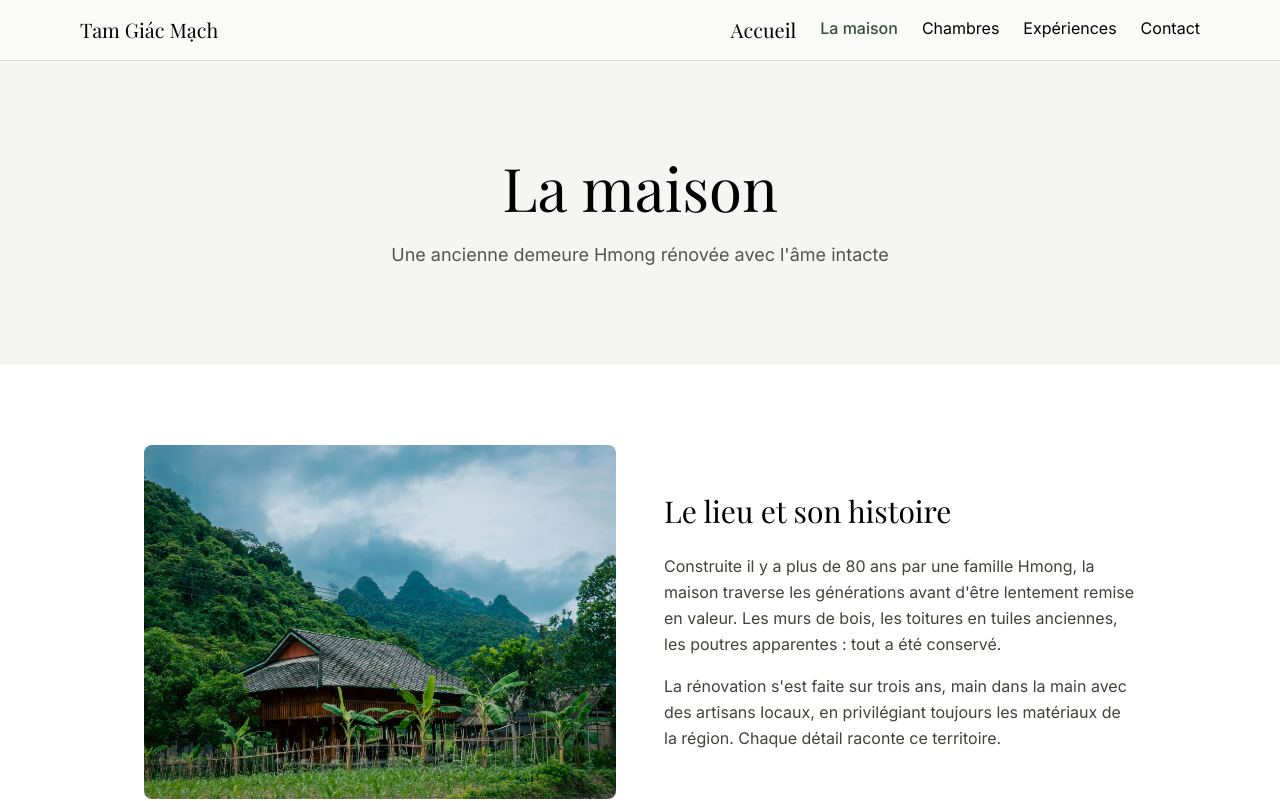
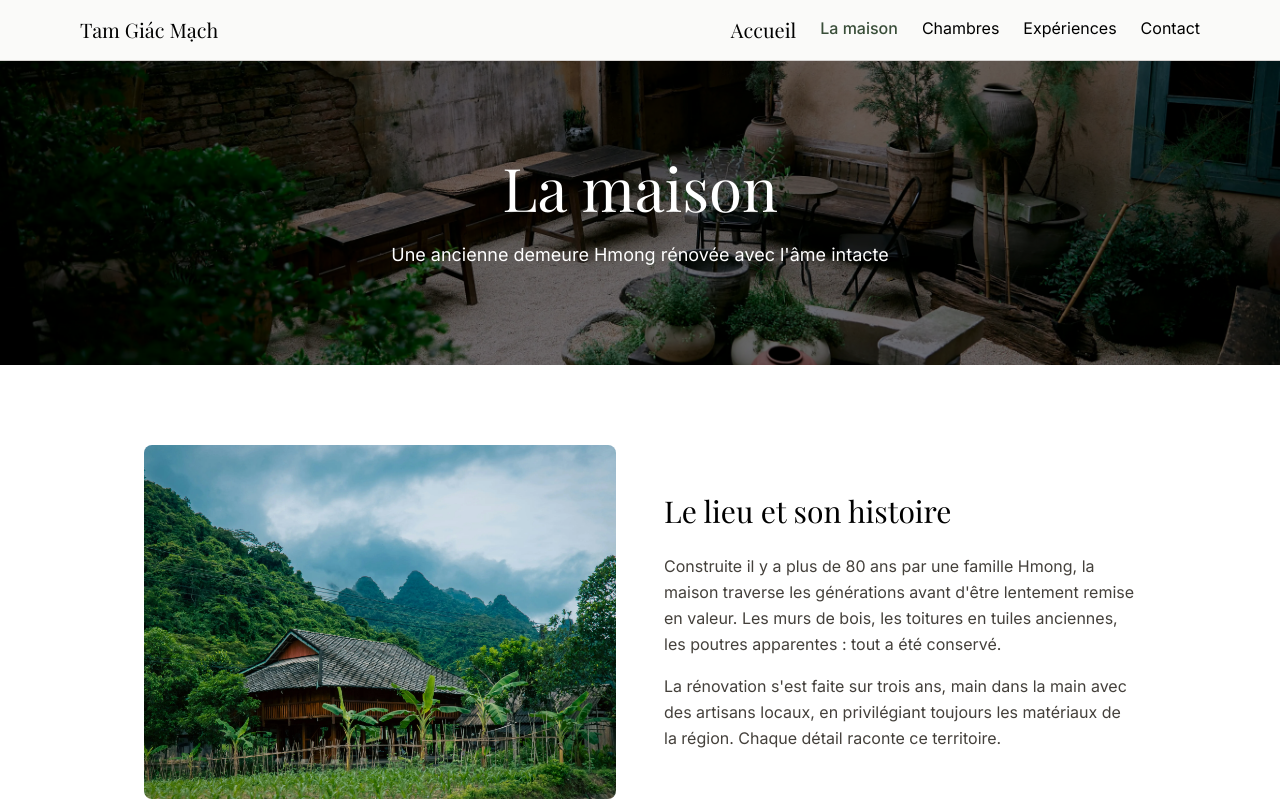
Before and after one commit to alexwebdevpro-coder/tam-giac-mach, a Vue app: page /la-maison in a window 1280 px wide. Shown: the top 801 px of the page. Built offline with nearby package versions, Linux system fonts and the light colour scheme.

Commit message:
feat: add PageHero component and apply it on all pages

```diff
--- /dev/null
+++ b/src/components/ui/PageHero.vue
@@ -0,0 +1,45 @@
+<script setup>
+defineProps({
+  image: {
+    type: String,
+    required: true,
+  },
+  alt: {
+    type: String,
+    required: true,
+  },
+  title: {
+    type: String,
+    required: true,
+  },
+  subtitle: {
+    type: String,
+    default: '',
+  },
+  objectPosition: {
+    type: String,
+    default: 'object-center',
+  },
+  overlayOpacity: {
+    type: String,
+    default: 'bg-black/50',
+  },
+})
+</script>
+
+<template>
+  <section class="relative py-24 px-4">
+    <img
+      :src="image"
+      :alt="alt"
+      :class="['absolute inset-0 w-full h-full object-cover', objectPosition]"
+    />
+    <div class="absolute inset-0" :class="overlayOpacity"></div>
+    <div class="relative max-w-4xl mx-auto text-center text-white">
+      <h1 class="text-5xl md:text-6xl font-serif mb-6">{{ title }}</h1>
+      <p v-if="subtitle" class="text-lg">{{ subtitle }}</p>
+    </div>
+  </section>
+</template>
+
+<style scoped></style>
--- a/src/views/ContactView.vue
+++ b/src/views/ContactView.vue
@@ -1,17 +1,17 @@
 <script setup>
 import ContactForm from '@/components/contact/ContactForm.vue'
 import FadeIn from '@/components/ui/FadeIn.vue'
+import PageHero from '@/components/ui/PageHero.vue'
 </script>
 
 <template>
-  <section class="bg-stone-100 py-24 px-4">
-    <div class="max-w-4xl mx-auto text-center">
-      <h1 class="text-5xl md:text-6xl font-serif mb-6">Nous contacter</h1>
-      <p class="text-lg text-stone-600">
-        Une question, une demande de réservation, une envie d'en savoir plus ?
-      </p>
-    </div>
-  </section>
+  <PageHero
+    image="/images/general/viet-marche-chemin.webp"
+    alt="Chemin de marché au Vietnam"
+    title="Nous contacter"
+    subtitle="Une question, une demande de réservation, une envie d'en savoir plus ?"
+    object-position="object-[center_28%]"
+  />
 
   <FadeIn>
     <section class="max-w-5xl mx-auto px-4 py-20">
--- a/src/views/ExperiencesView.vue
+++ b/src/views/ExperiencesView.vue
@@ -5,6 +5,7 @@ import CategorySection from '@/components/experiences/CategorySection.vue'
 import ExperienceModal from '@/components/experiences/ExperienceModal.vue'
 import { categories, experiences } from '@/data/experiences.js'
 import FadeIn from '@/components/ui/FadeIn.vue'
+import PageHero from '@/components/ui/PageHero.vue'
 
 const experiencesByCategory = computed(() => {
   return categories.map((category) => ({
@@ -25,14 +26,13 @@ function closeModal() {
 </script>
 
 <template>
-  <section class="bg-stone-100 py-24 px-4">
-    <div class="max-w-4xl mx-auto text-center">
-      <h1 class="text-5xl md:text-6xl font-serif mb-6">Vivre la région</h1>
-      <p class="text-lg text-stone-600">
-        Des expériences pensées avec les habitants, au plus près du territoire.
-      </p>
-    </div>
-  </section>
+  <PageHero
+    image="/images/general/enfant-bufle.webp"
+    alt="Enfant et buffle dans la campagne vietnamienne"
+    title="Vivre la région"
+    subtitle="Des expériences pensées avec les habitants, au plus près du territoire."
+    object-position="object-[center_58%]"
+  />
   <FadeIn>
     <div class="max-w-6xl mx-auto px-4 py-20">
       <CategorySection
--- a/src/views/HouseView.vue
+++ b/src/views/HouseView.vue
@@ -2,6 +2,7 @@
 import { RouterLink } from 'vue-router'
 import ValueCard from '@/components/Home/ValueCard.vue'
 import FadeIn from '@/components/ui/FadeIn.vue'
+import PageHero from '@/components/ui/PageHero.vue'
 
 const values = [
   {
@@ -24,12 +25,14 @@ const values = [
 </script>
 
 <template>
-  <section class="bg-stone-100 py-24 px-4">
-    <div class="max-w-4xl mx-auto text-center">
-      <h1 class="text-5xl md:text-6xl font-serif mb-6">La maison</h1>
-      <p class="text-lg text-stone-600">Une ancienne demeure Hmong rénovée avec l'âme intacte</p>
-    </div>
-  </section>
+  <PageHero
+    image="/images/general/cour-commune-2.webp"
+    alt="Cour commune de la maison"
+    title="La maison"
+    subtitle="Une ancienne demeure Hmong rénovée avec l'âme intacte"
+    object-position="object-[center_70%]"
+  />
+
   <FadeIn>
     <section class="max-w-5xl mx-auto px-4 py-20">
       <div class="grid md:grid-cols-2 gap-12 items-center">
--- a/src/views/RoomsView.vue
+++ b/src/views/RoomsView.vue
@@ -2,15 +2,20 @@
 import RoomCard from '@/components/rooms/RoomCard.vue'
 import { rooms } from '@/data/rooms.js'
 import FadeIn from '@/components/ui/FadeIn.vue'
+import PageHero from '@/components/ui/PageHero.vue'
 </script>
 
 <template>
+  <PageHero
+    image="/images/general/maison-chambre.webp"
+    alt="Chambre de la maison"
+    title="Nos chambres"
+    subtitle="Trois chambres, trois atmosphères, toutes tournées vers la vallée."
+    object-position="object-[center_60%]"
+  />
+
   <FadeIn>
     <section class="max-w-6xl mx-auto px-4 py-12">
-      <h1 class="text-4xl font-serif mb-4">Nos chambres</h1>
-      <p class="text-stone-600 mb-12">
-        Trois chambres, trois atmosphères, toutes tournées vers la vallée.
-      </p>
       <div class="grid grid-cols-1 md:grid-cols-2 lg:grid-cols-3 gap-8">
         <RoomCard v-for="room in rooms" :key="room.slug" :room="room" />
       </div>
```
